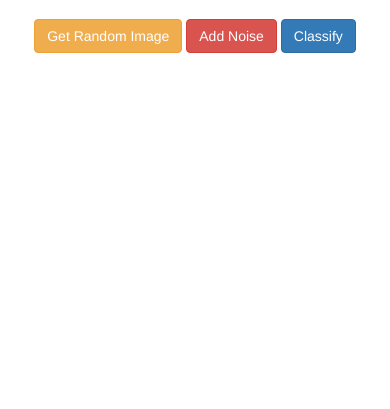
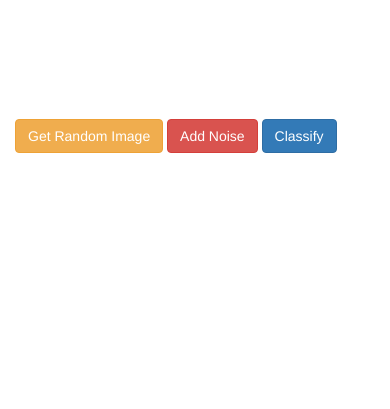
Before and after one commit to jcperdomo/noise_filter, a Django app: page /noise_filter/ in a window 390 px wide. Shown: the part 435-844 px from the top of the page. Run offline with Django 3.2, Linux system fonts and the light colour scheme; some libraries are stand-ins or nearby versions.

Commit message:
moved some things around in frontend

```diff
--- a/noise_filter/static/noise_filter/style.css
+++ b/noise_filter/static/noise_filter/style.css
@@ -19,7 +19,9 @@
 }
 
 #image-prediction {
-	text-align: center;
-	margin: auto;
 	min-height: 40px;
 }
+
+#control-panel {
+	margin-top: 100px;
+}
--- a/noise_filter/templates/noise_filter/index.html
+++ b/noise_filter/templates/noise_filter/index.html
@@ -15,18 +15,13 @@
             <p>Proof of Concept of Fast Gradient Method</p>
         </div>
         <div class="container">
-            <div class="row"><div class="span8"><img id="disp-image" class="center-block" src="normal/2000" /></div>
-            </div>
-            <div id="image-prediction">
-                blah
-            </div>
-            <div class="container-fluid">
-                <div class="row">
-                    <div class="col-md-12 text-center">
-                        <button type="button" class="btn btn-warning custom-button-width " onclick="getRandomImage()">Get Random Image</button>
-                        <button type="button" class="btn btn-danger custom-button-width " onclick="addNoise()" >Add Noise</button>
-                        <button type="button" class="btn btn-primary custom-button-width ">Classify</button>
-                    </div>
+            <div class="row">
+                <div class="col-md-6"><img id="disp-image" class="center-block" src="normal/2000" /></div>
+                <div id="control-panel" class="col-md-6">
+                    <div id="image-prediction"></div>
+                    <button type="button" class="btn btn-warning custom-button-width " onclick="getRandomImage()">Get Random Image</button>
+                    <button type="button" class="btn btn-danger custom-button-width " onclick="addNoise()" >Add Noise</button>
+                    <button type="button" class="btn btn-primary custom-button-width ">Classify</button>
                 </div>
             </div>
         </div>
--- a/noise_filter/views.py
+++ b/noise_filter/views.py
@@ -79,7 +79,7 @@ def predict(request, version, image_id):
 
         res = {
             "prediction": p,
-            "label": int(np.argmax(p) + 1)
+            "label": int(np.argmax(p))
         }
 
         return JsonResponse(res)
```
